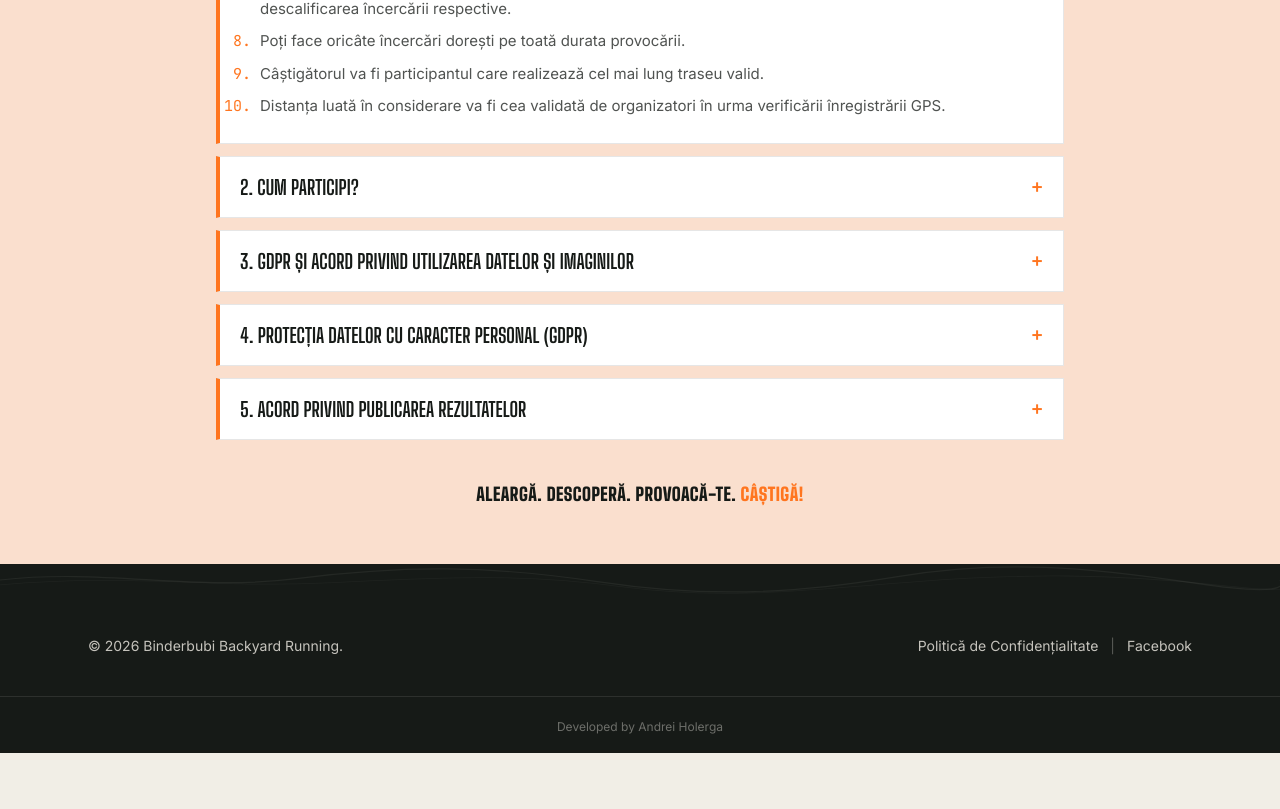
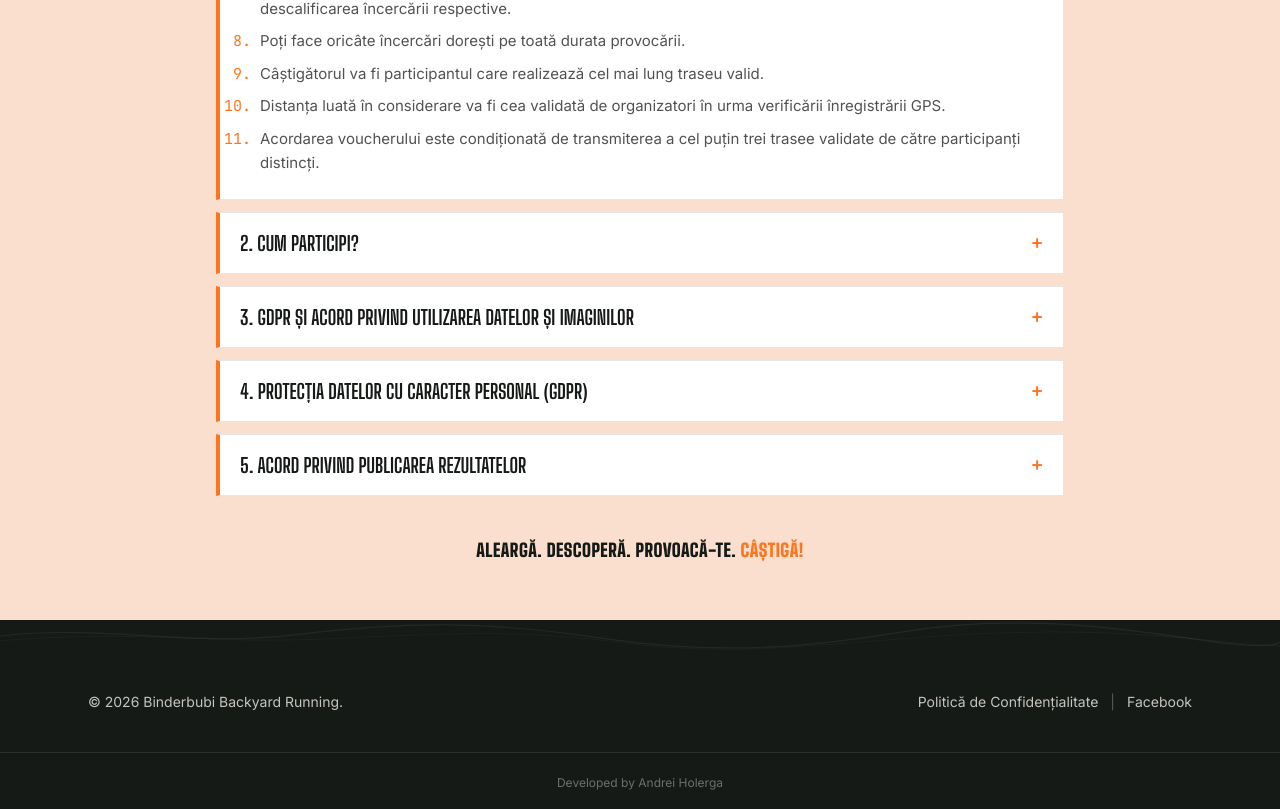
Before and after one commit to andreiholerga/medias.run, a React (Vite) app: page /provocare in a window 1280 px wide. Shown: the part 1760-2569 px from the top of the page. Before the commit the page ends 2513 px from the top, so only its background shows below. Built offline with nearby package versions, Linux system fonts and the light colour scheme.

Commit message:
Update Provocare.jsx

```diff
--- a/src/pages/Provocare.jsx
+++ b/src/pages/Provocare.jsx
@@ -24,6 +24,7 @@ const RULES = [
   "Poți face oricâte încercări dorești pe toată durata provocării.",
   "Câștigătorul va fi participantul care realizează cel mai lung traseu valid.",
   "Distanța luată în considerare va fi cea validată de organizatori în urma verificării înregistrării GPS.",
+  "Acordarea voucherului este condiționată de transmiterea a cel puțin trei trasee validate de către participanți distincți.",
 ];
 
 const STEPS = [
```
